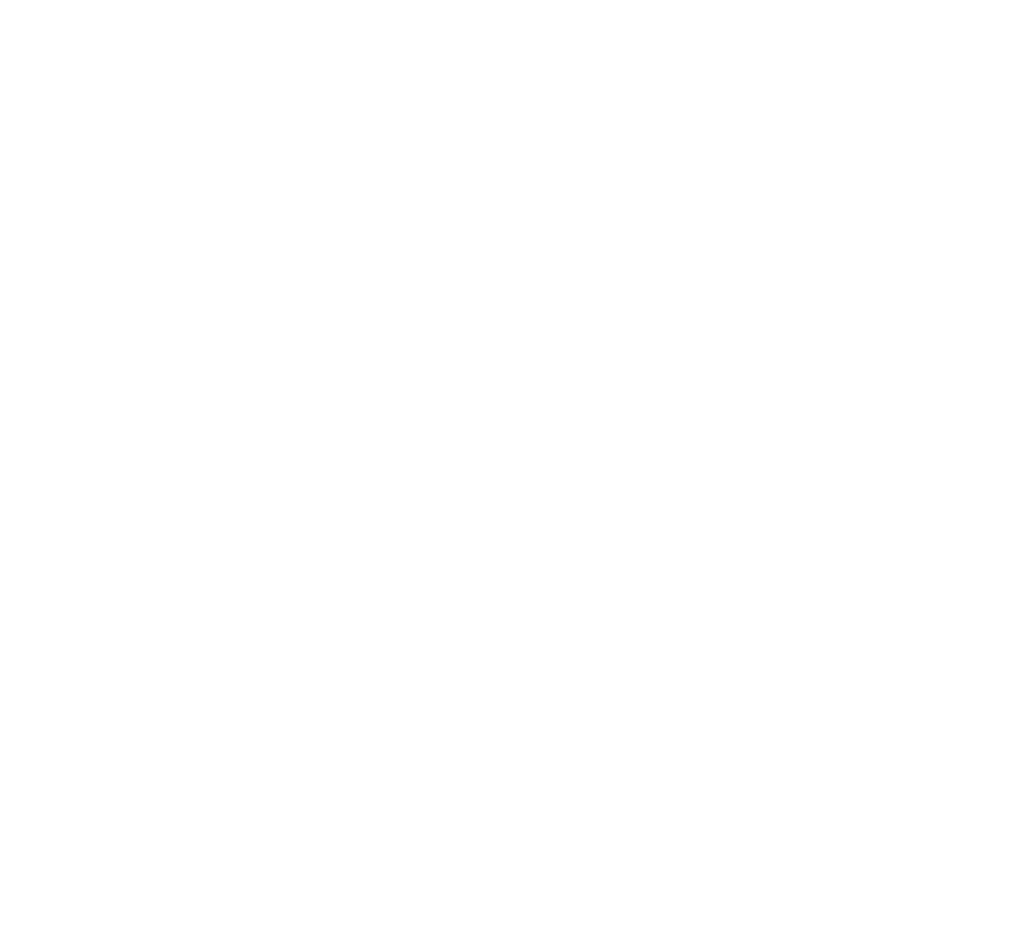
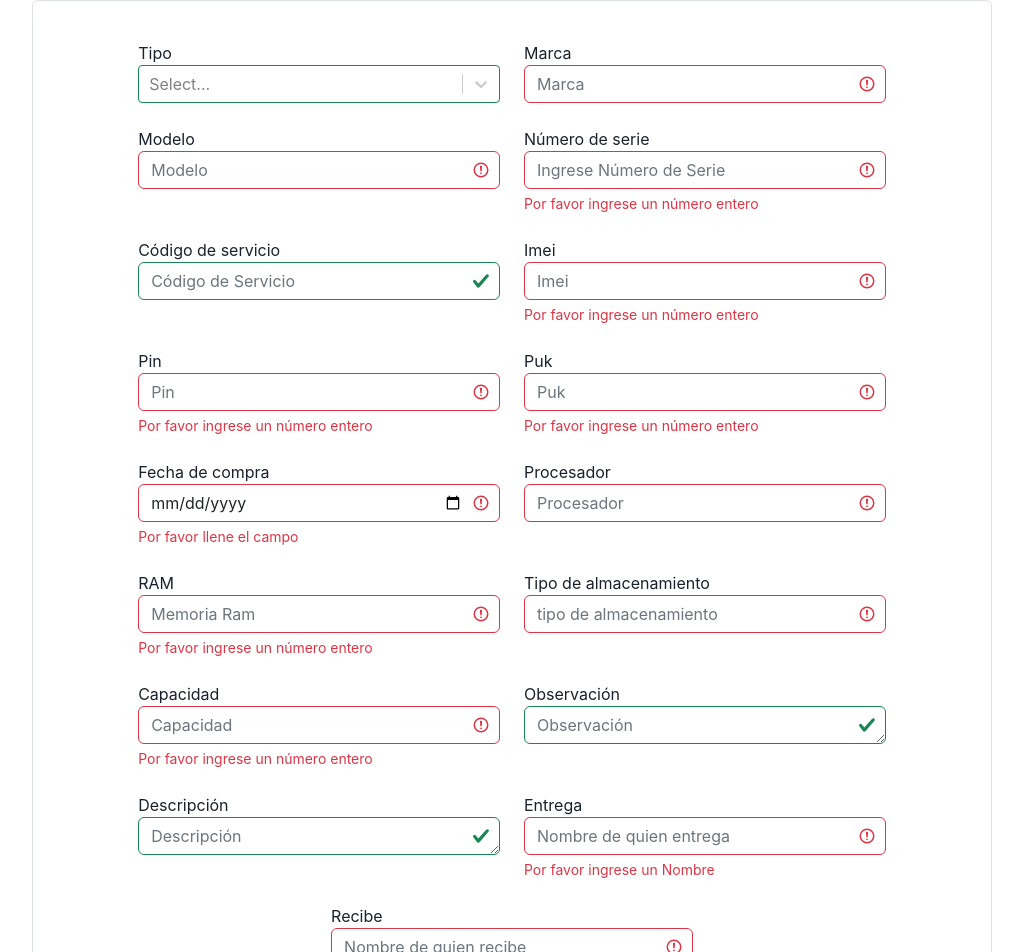
Before and after one commit to Xander-Jerez/control_front, a Next.js app: page /entrega/modificar/1 in a window 1280 px wide. Shown: the part 174-1126 px from the top of the page, without its empty margins (128-1151 px from the left). Before the commit the page ends 800 px from the top, so only its background shows below. Built offline with nearby package versions, Linux system fonts and the light colour scheme; no server answers.

Commit message:
Nuevos cambios 05 del 09 del 2023

```diff
--- a/components/editarEntrega.jsx
+++ b/components/editarEntrega.jsx
@@ -4,79 +4,98 @@ import React, { useState, useEffect } from 'react';
 import Select from 'react-select';
 
 const EditarEntrega = ({ producto })=>{
-    const [tipo, setTipo] = useState(producto?.tipo || "");
     const router = useRouter();
-    const [marca,setMarca] = useState(producto.marca || "");
-    const [modelo,setModelo] = useState(producto.modelo || "");
-    const [n_serie,setN_serie]= useState(producto.n_serie || "");
-    const [cod_servicio,setCod_servicio] = useState(producto.cod_servicio || "");
-    const [imei,setImei]= useState(producto.imei || "");
-    const [pin,setPin] = useState(producto.pin || "");
-    const [puk,setPuk] = useState(producto.puk || "");
-    const [fecha_compra,setFecha_compra]= useState(producto.fecha_compra || "");
-    const [descripcion,setDescripcion] = useState(producto.descripcion || "");
-    const [procesador,setProcesador] = useState(producto.procesador || "");
-    const [ram,setRam]= useState(producto.ram || "");
-    const [tipo_almacenamiento,setTipo_almacenamiento] = useState(producto.tipo_almacenamiento || "");
-    const [capacidad,setCapacidad] = useState(producto.capacidad || "");
-    const [observacion,setObservacion]= useState(producto.observacion || "");
-    const [otorga,setOtorga] = useState(producto.otorga || "");
-    const [recibe,setRecibe]= useState(producto.recibe || "");
-    const [selectedOption, setSelectedOption] = useState(null);
-    const [listadoProductos, setListadoProductos] = useState([]);
 
-    const onSubmitEditar = async (e)=>{
-        e.preventDefault();
-        const productoEditado = {
-            tipo,
-            marca,
-            modelo,
-            n_serie,
-            cod_servicio,
-            imei,
-            pin,
-            puk,
-            fecha_compra,
-            descripcion,
-            procesador,
-            ram,
-            tipo_almacenamiento,
-            capacidad,
-            observacion,
-            otorga,
-            recibe
+  // Función para formatear la fecha
+  const formatoFecha = (fechaISO) => {
+    if (!fechaISO) return "";
+
+    // Si tu fecha está en UTC, puedes convertirla a una fecha local así
+    const fechaLocal = new Date(fechaISO);
+    fechaLocal.setMinutes(fechaLocal.getMinutes() + fechaLocal.getTimezoneOffset());
+
+    const year = fechaLocal.getFullYear();
+    let month = fechaLocal.getMonth() + 1; // Los meses van de 0 a 11, así que sumamos 1
+    let day = fechaLocal.getDate();
+
+    // Asegurarse de que el día y el mes sean de dos dígitos
+    month = month < 10 ? '0' + month : month;
+    day = day < 10 ? '0' + day : day;
+
+    return `${year}-${month}-${day}`;
+  };
+
+
+  // Preparar el producto con la fecha formateada
+  const productoConFechaFormat = {
+    ...producto,
+    fecha_compra: formatoFecha(producto.fecha_compra)
+  };
+
+  // Inicializar estados
+  const [formData, setFormData] = useState(productoConFechaFormat || {});
+  const [listadoProductos, setListadoProductos] = useState([]);
+  const [selectedOption, setSelectedOption] = useState(null);
+
+
+    useEffect(() => {
+        const obtenerProductos = async () => {
+          const response = await axios.get(`${process.env.SERVIDOR}/productos`);
+          setListadoProductos(response.data);
         };
-        const response = await axios.put(`${process.env.SERVIDOR}/entrega/update/${producto._id}`, productoEditado);
-        console.log(response);
-        router.push("/entrega/entrega_index");
+
+        obtenerProductos();
+      }, []);
+
+
+      useEffect(() => {
+        console.log('El valor actual de producto es:', producto);
+        console.log('El valor actual de formData es:', formData);
+
+        const productoConFechaFormat = {
+            ...producto,
+            fecha_compra: formatoFecha(producto.fecha_compra)
+        };
+
+        if (JSON.stringify(formData) !== JSON.stringify(productoConFechaFormat)) {
+            setFormData(productoConFechaFormat || {});
+        }
+    }, [producto]);
+
+
+      useEffect(() => {
+        if (formData && formData.tipo) {
+          setSelectedOption({ value: formData.tipo, label: formData.tipo });
+        }
+      }, [formData]);
+
+
+    // Manejo de cambio en el Select
+    const handleChange = (selectedOption) => {
+      setSelectedOption(selectedOption);
+      setFormData({ ...formData, tipo: selectedOption.value });
     };
 
-    useEffect(()=>{
-        const obtenerProductos = async ()=>{
-            const response = await axios.get(`${process.env.SERVIDOR}/productos`);
-            setListadoProductos(response.data);
-        };
-        obtenerProductos();
-    },[]);
 
-    // Convertir tus productos en un formato que react-select pueda entender
-    const selectOptions = listadoProductos.map(producto => {
-        return { value: producto.nombre, label: producto.nombre }
-    });
-
-    // Manejar cambios en el selector
-    const handleChange = (selectedOption) => {
-        setSelectedOption(selectedOption);
-        setTipo(selectedOption.value);  // Actualizando el estado "tipo"
-        console.log(`Option selected:`, selectedOption);
+    // Envío de formulario
+    const onSubmitEditar = async (e) => {
+      e.preventDefault();
+      const response = await axios.put(`${process.env.SERVIDOR}/entrega/update/${producto._id}`, formData);
+      router.push("/entrega/entrega_index");
     };
 
-    if (producto === undefined || producto.length === 0) {
-        return
+    // Verificación de producto cargado
+    if (!formData || Object.keys(formData).length === 0) {
+      return <div>Cargando...</div>;
     }
 
+    const selectOptions = listadoProductos.map((producto) => ({
+      value: producto.nombre,
+      label: producto.nombre,
+    }));
+
     return(
-        <form  className="w-75 p-3 border rounded was-validated d-flex justify-content-center m-auto row">
+        <form  className="w-75 p-3 border rounded was-validated d-flex justify-content-center m-auto row" onSubmit={onSubmitEditar}>
             <div className="col-5"><br />
                 <label>Tipo</label>
                 <Select
@@ -87,95 +106,238 @@ const EditarEntrega = ({ producto })=>{
             </div>
             <div className="col-5"><br />
                 <label>Marca</label>
-                <input onChange={(e)=>{setMarca(e.target.value)}} className="form-control" placeholder="Marca del dispositivo" id="" cols="20" rows="5" required value={producto.marca}></input>
+                <input
+                    onChange={(e) => setFormData({ ...formData, marca: e.target.value })}
+                    className="form-control"
+                    placeholder="Marca"
+                    id=""
+                    cols="20"
+                    rows="5"
+                    required
+                    value={formData.marca || ""}
+                />
+
             </div>
 
             <div className="col-5"><br />
                 <label>Modelo</label>
-                <input onChange={(e)=>{setModelo(e.target.value)}} className="form-control" placeholder="Modelo" id="" cols="20" rows="5" required value={producto.modelo}></input>
+                <input
+                    onChange={(e) => setFormData({ ...formData, modelo: e.target.value })}
+                    className="form-control"
+                    placeholder="Modelo"
+                    id=""
+                    cols="20"
+                    rows="5"
+                    required
+                    value={formData.modelo || ""}
+                />
             </div>
 
             <div className="col-5"><br />
                 <label>Número de serie</label>
-                <input  type="number " onChange={(e)=>{setN_serie(e.target.value)}} className="form-control" placeholder="Ingrese Número de Serie" pattern="^([0-9]+)$" maxlength="3" value={producto.n_serie}/>
+                <input
+                    type="number"
+                    onChange={(e) => setFormData({ ...formData, n_serie: e.target.value })}
+                    className="form-control"
+                    placeholder="Ingrese Número de Serie"
+                    pattern="^([0-9]+)$"
+                    maxLength="10"
+                    required
+                    value={formData.n_serie || ""}
+                />
                 <div className="invalid-feedback">Por favor ingrese un número entero</div>
             </div>
 
             <div className="col-5"><br />
                 <label>Código de servicio</label>
-                <input onChange={(e)=>{setCod_servicio(e.target.value)}} className="form-control" placeholder="Código de Servicio" id="" cols="20" rows="5" value={producto.cod_servicio}></input>
+                <input
+                    onChange={(e) => setFormData({ ...formData, cod_servicio: e.target.value })}
+                    className="form-control"
+                    placeholder="Código de Servicio"
+                    id=""
+                    cols="20"
+                    rows="5"
+                    value={formData.cod_servicio || ""}
+                />
             </div>
 
             <div className="col-5"><br />
                 <label>Imei</label>
-                <input  type="number " onChange={(e)=>{setImei(e.target.value)}} className="form-control" placeholder="Imei" pattern="^([0-9]+)$" maxlength="10" value={producto.imei}/>
+                <input
+                    type="number"
+                    onChange={(e) => setFormData({ ...formData, imei: e.target.value })}
+                    className="form-control"
+                    placeholder="Imei"
+                    pattern="^([0-9]+)$"
+                    maxLength="10"
+                    required
+                    value={formData.imei || ""}
+                />
                 <div className="invalid-feedback">Por favor ingrese un número entero</div>
             </div>
 
             <div className="col-5"><br />
                 <label>Pin</label>
-                <input  type="number " onChange={(e)=>{setPin(e.target.value)}} className="form-control" placeholder="Pin" pattern="^([0-9]+)$" maxlength="10" value={producto.pin}/>
+                <input
+                    type="number"
+                    onChange={(e) => setFormData({ ...formData, pin: e.target.value })}
+                    className="form-control"
+                    placeholder="Pin"
+                    pattern="^([0-9]+)$"
+                    maxLength="10"
+                    required
+                    value={formData.pin || ""}
+                />
                 <div className="invalid-feedback">Por favor ingrese un número entero</div>
             </div>
 
             <div className="col-5"><br />
                 <label>Puk</label>
-                <input  type="number " onChange={(e)=>{setPuk(e.target.value)}} className="form-control" placeholder="Puk" pattern="^([0-9]+)$" maxlength="10" value={producto.puk}/>
+                <input
+                    type="number"
+                    onChange={(e) => setFormData({ ...formData, puk: e.target.value })}
+                    className="form-control"
+                    placeholder="Puk"
+                    pattern="^([0-9]+)$"
+                    maxLength="10"
+                    required
+                    value={formData.puk || ""}
+                />
                 <div className="invalid-feedback">Por favor ingrese un número entero</div>
             </div>
 
             <div className="col-5"><br />
                 <label>Fecha de compra</label>
-                <input required type="date" className="form-control" onChange={(e)=>setFecha_compra(e.target.value)} placeholder="" value={producto.fecha_compra}/>
+                <input
+                    type="date"
+                    onChange={(e) => setFormData({ ...formData, fecha_compra: e.target.value })}
+                    className="form-control"
+                    placeholder=""
+                    required
+                    value={formData.fecha_compra || ""}
+                />
+
                 <div className="invalid-feedback">Por favor llene el campo</div>
             </div>
 
             <div className="col-5"><br />
                 <label>Procesador</label>
-                <input onChange={(e)=>{setProcesador(e.target.value)}} className="form-control" placeholder="Procesador" id="" cols="20" rows="5" value={producto.procesador}></input>
+                <input
+                    type="text"
+                    onChange={(e) => setFormData({ ...formData, procesador: e.target.value })}
+                    className="form-control"
+                    placeholder="Procesador"
+                    minLength="2"
+                    maxLength="50"
+                    required
+                    value={formData.procesador || ""}
+                />
             </div>
 
             <div className="col-5"><br />
                 <label>RAM</label>
-                <input  type="number " onChange={(e)=>{setRam(e.target.value)}} className="form-control" placeholder="Memoria Ram" pattern="^([0-9]+)$" maxlength="3" value={producto.ram}/>
+                <input
+                    type="number"
+                    onChange={(e) => setFormData({ ...formData, ram: e.target.value })}
+                    className="form-control"
+                    placeholder="Memoria Ram"
+                    pattern="^([0-9]+)$"
+                    maxLength="3"
+                    required
+                    value={formData.ram || ""}
+                />
                 <div className="invalid-feedback">Por favor ingrese un número entero</div>
             </div>
 
             <div className="col-5"><br />
                 <label>Tipo de almacenamiento</label>
-                <input onChange={(e)=>{setTipo_almacenamiento(e.target.value)}} className="form-control" placeholder="tipo de almacenamiento" id="" cols="20" rows="5" value={producto.tipo_almacenamiento}></input>
+                <input
+                    type="text"
+                    onChange={(e) => setFormData({ ...formData, tipo_almacenamiento: e.target.value })}
+                    className="form-control"
+                    placeholder="tipo de almacenamiento"
+                    minLength="2"
+                    maxLength="50"
+                    required
+                    value={formData.tipo_almacenamiento || ""}
+                />
             </div>
 
             <div className="col-5"><br />
                 <label>Capacidad</label>
-                <input  type="number " onChange={(e)=>{setCapacidad(e.target.value)}} className="form-control" placeholder="Capacidad" pattern="^([0-9]+)$" maxlength="3" value={producto.capacidad}/>
+                <input
+                    type="number"
+                    onChange={(e) => setFormData({ ...formData, capacidad: e.target.value })}
+                    className="form-control"
+                    placeholder="Capacidad"
+                    pattern="^([0-9]+)$"
+                    maxLength="3"
+                    required
+                    value={formData.capacidad || ""}
+                />
                 <div className="invalid-feedback">Por favor ingrese un número entero</div>
             </div>
 
             <div className="col-5"><br />
                 <label>Observación</label>
-                <textarea onChange={(e)=>{setObservacion(e.target.value)}} className="form-control" placeholder="Observación" id="" cols="20" rows="1" value={producto.observacion}></textarea>
+                <textarea
+                    onChange={(e) => setFormData({ ...formData, observacion: e.target.value })}
+                    className="form-control"
+                    placeholder="Observación"
+                    id=""
+                    cols="20"
+                    rows="1"
+                    value={formData.observacion || ""}
+                ></textarea>
             </div>
 
             <div className="col-5"><br />
                 <label>Descripción</label>
-                <textarea onChange={(e)=>{setDescripcion(e.target.value)}} className="form-control" placeholder="Descripción" id="" cols="20" rows="1" value={producto.descripcion}></textarea>
+                <textarea
+                    onChange={(e) => setFormData({ ...formData, descripcion: e.target.value })}
+                    className="form-control"
+                    placeholder="Descripción"
+                    id=""
+                    cols="20"
+                    rows="1"
+                    value={formData.descripcion || ""}
+                ></textarea>
+
             </div>
 
             <div className="col-5"><br />
                 <label>Entrega</label>
-                <input type="text" onChange={(e)=>{setOtorga(e.target.value)}} className="form-control" placeholder="Nombre de quien entrega" minlength="2" maxlength="50" required value={producto.otorga}/>
+                <input
+                    type="text"
+                    onChange={(e) => setFormData({ ...formData, otorga: e.target.value })}
+                    className="form-control"
+                    placeholder="Nombre de quien entrega"
+                    minLength="2"
+                    maxLength="50"
+                    required
+                    value={formData.otorga || ""}
+                />
                 <div className="invalid-feedback">Por favor ingrese un Nombre</div>
             </div>
 
             <div className="col-5"><br />
                 <label>Recibe</label>
-                <input type="text" onChange={(e)=>{setRecibe(e.target.value)}} className="form-control" placeholder="Nombre de quien recibe" minlength="2" maxlength="50" required value={producto.recibe}/>
+                <input
+                    type="text"
+                    onChange={(e) => setFormData({ ...formData, recibe: e.target.value })}
+                    className="form-control"
+                    placeholder="Nombre de quien recibe"
+                    minLength="2"
+                    maxLength="50"
+                    required
+                    value={formData.recibe || ""}
+                />
                 <div className="invalid-feedback">Por favor ingrese un Nombre</div>
             </div>
 
+
             <div className="col-10 d-flex justify-content-center mt-4">
-                <button onClick ={(e)=>{onSubmitEditar(e)}} type="submit" className="btn btn-primary w-40 ms-4" >Guardar datos</button>
+                <button type="submit" className="btn btn-primary w-40 ms-4" >Guardar datos</button>
                 <button onClick={()=>{router.push("/entrega/entrega_index")}} className="btn btn-danger w-40 ms-4" >Cancelar</button>
             </div>
         </form>
--- a/components/showEntregas.jsx
+++ b/components/showEntregas.jsx
@@ -108,7 +108,7 @@ const ShowEntregas = ()=>{
                                                 <button onClick={()=>{showDetailsEntrega(entrega._id)}} className="btn btn-primary ms-2">Ocultar detalles</button>
                                             </div>
                                             <div className="d-flex gap-xl-5 mt-1">
-                                                <div>
+                                                <div className="d-flex flex-column pe-5">
                                                     <p><span className="fw-semibold text-capitalize">tipo:</span> {entrega.tipo}</p>
                                                     <p><span className="fw-semibold text-capitalize">marca:</span> {entrega.marca}</p>
                                                     <p><span className="fw-semibold text-capitalize">modelo:</span> {entrega.modelo}</p>
@@ -119,7 +119,7 @@ const ShowEntregas = ()=>{
                                                     <p><span className="fw-semibold text-capitalize">puk:</span> {entrega.puk}</p>
                                                 </div>
                                                 <div>
-                                                    <p><span className="fw-semibold text-capitalize">fecha de compra:</span> {moment(entrega.fecha_compra).format("DD/MM/YYYY")}</p>
+                                                    <p><span className="fw-semibold text-capitalize">fecha de compra:</span> {entrega.fecha_compra ? moment(entrega.fecha_compra).format("DD/MM/YYYY") : "Fecha no disponible"}</p>
                                                     <p><span className="fw-semibold text-capitalize">descripcion:</span> {entrega.descripcion}</p>
                                                     <p><span className="fw-semibold text-capitalize">procesador:</span> {entrega.procesador}</p>
                                                     <p><span className="fw-semibold text-capitalize">ram:</span> {entrega.ram}</p>
--- a/pages/producto/modificar/[producto].jsx
+++ b/pages/producto/modificar/[producto].jsx
@@ -49,9 +49,9 @@ const Modificar = ()=>{
 
     useEffect(() => {
         const getProducto = async () => {
-          if (id === undefined) return;
-          const response = await axios.get(`${process.env.SERVIDOR}/producto/show/${id}`);
-          setProducto(response.data);
+            if (id === undefined) return;
+            const response = await axios.get(`${process.env.SERVIDOR}/producto/show/${id}`);
+            setProducto(response.data);
         };
 
         getProducto();
```
Also changed, not shown: components/registrarEntrega.jsx (+8 -1 lines).
